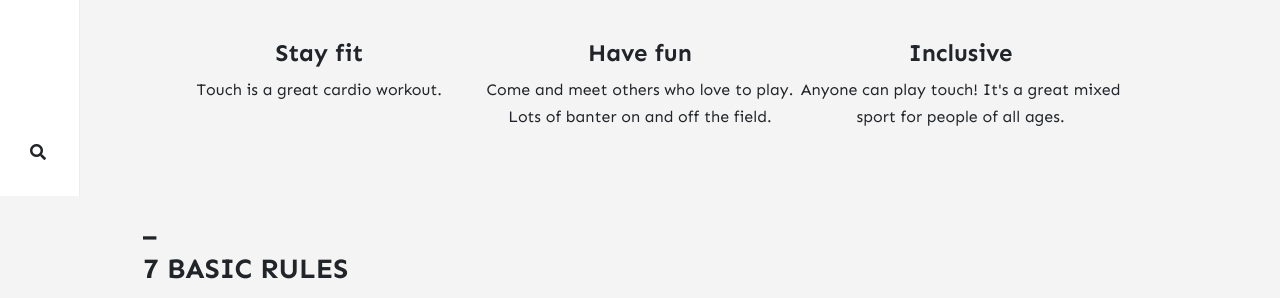
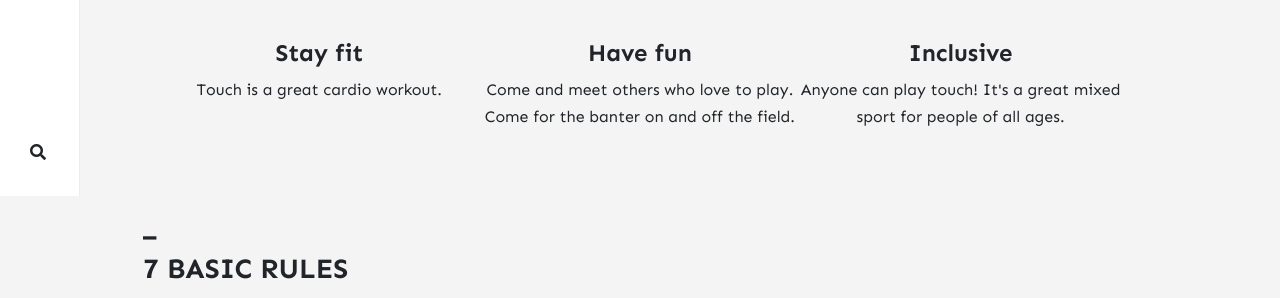
Before and after one commit to stackbit-projects/blue-triceratops-4f502, a Jekyll site: the page built from _pages/about.md, in a window 1280 px wide. Shown: the part 704-1002 px from the top of the page. Built offline with Jekyll 4.4.1, drawn with Linux system fonts in a browser that asks for light colours; nearby versions of some CDN libraries; comment, search, counter and statistics services are not loaded.

Commit message:
home.html: changed

```diff
--- a/_layouts/home.html
+++ b/_layouts/home.html
@@ -55,7 +55,7 @@ permalink: "/home.html"
         </div>
         <div class="three-column">
             <h4>Have fun</h4>
-            <p>Come and meet others who love to play. Lots of banter on and off the field.</p>
+            <p>Come and meet others who love to play. Come for the banter on and off the field.</p>
         </div>
         <div class="three-column">
             <h4>Inclusive</h4>
```
